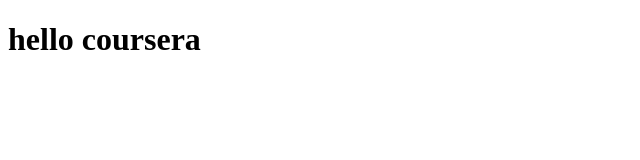
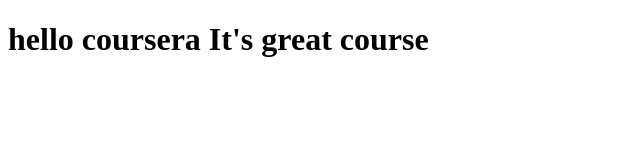
Before and after one commit to saini-manisha/coursera-test, a plain HTML site: page site/index.html in a window 1280 px wide. Shown: the whole page, without its empty margins (0-640 px from the left). Drawn offline with Linux system fonts and the light colour scheme.

Commit message:
small addition to our page content

```diff
--- a/site/index.html
+++ b/site/index.html
@@ -5,6 +5,6 @@
 </head>
 <body>
 <h1>
-hello coursera</h1>
+hello coursera It's great course</h1>
 </body>
 </html>
```
